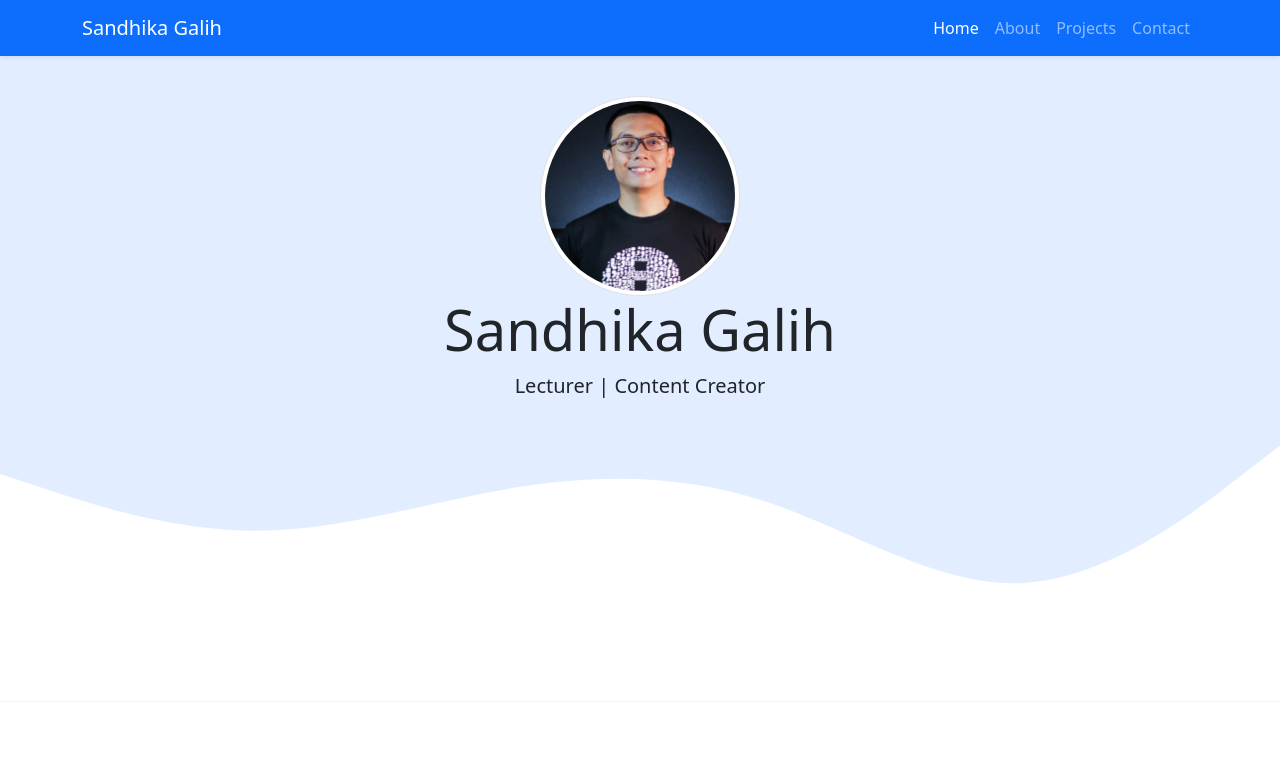
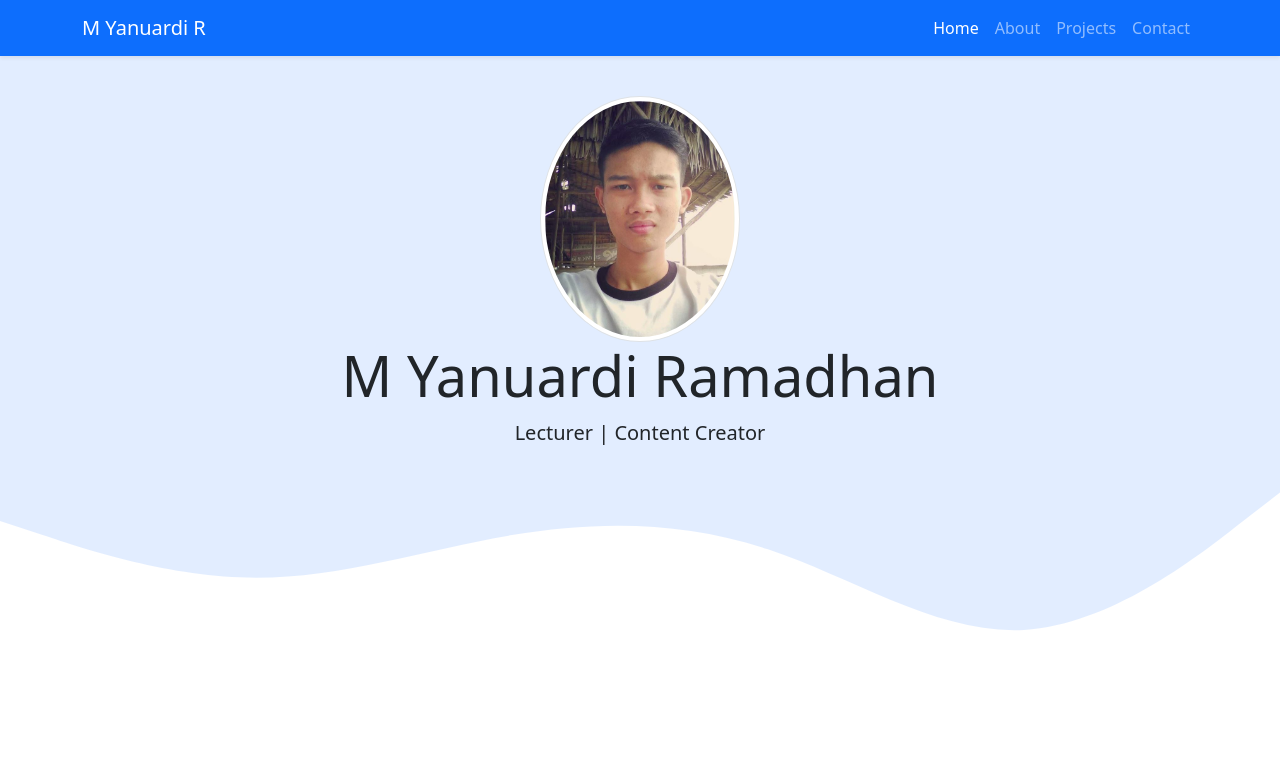
Before and after one commit to mYanuardiRamadhan/myanuardiramadhan.github.io, a plain HTML site: page index.html in a window 1280 px wide. Shown: the top 779 px of the page. Drawn offline with nearby package versions, Linux system fonts and the light colour scheme.

Commit message:
mengubah isi konten

```diff
--- a/index.html
+++ b/index.html
@@ -14,13 +14,13 @@
     <!-- My CSS -->
     <link rel="stylesheet" href="style.css" />
 
-    <title>My Portfolio | Sandhika Galih</title>
+    <title>My Portfolio | M Yanuardi Ramadhan</title>
   </head>
   <body id="home">
     <!-- Navbar -->
     <nav class="navbar navbar-expand-lg navbar-dark bg-primary shadow-sm fixed-top">
       <div class="container">
-        <a class="navbar-brand" href="#">Sandhika Galih</a>
+        <a class="navbar-brand" href="#">M Yanuardi R</a>
         <button class="navbar-toggler" type="button" data-bs-toggle="collapse" data-bs-target="#navbarNav" aria-controls="navbarNav" aria-expanded="false" aria-label="Toggle navigation">
           <span class="navbar-toggler-icon"></span>
         </button>
@@ -46,8 +46,8 @@
 
     <!-- Jumbotron -->
     <section class="jumbotron text-center">
-      <img src="img/sandhika.jpg" alt="Sandhika Galih" width="200" class="rounded-circle img-thumbnail" />
-      <h1 class="display-4">Sandhika Galih</h1>
+      <img src="img/romi.jpg" alt="Sandhika Galih" width="200" class="rounded-circle img-thumbnail" />
+      <h1 class="display-4">M Yanuardi Ramadhan</h1>
       <p class="lead">Lecturer | Content Creator</p>
       <svg xmlns="http://www.w3.org/2000/svg" viewBox="0 0 1440 320">
         <path
@@ -197,7 +197,7 @@
 
     <!-- Footer -->
     <footer class="bg-primary text-white text-center pb-5">
-      <p>Created with <i class="bi bi-heart-fill text-danger"></i> by <a href="https://www.instagram.com/sandhikagalih/" class="text-white fw-bold">Sandhika Galih</a></p>
+      <p>Created with <i class="bi bi-heart-fill text-danger"></i> by <a href="https://www.instagram.com/myrromy/" class="text-white fw-bold">M Yanuardi Ramadhan</a></p>
     </footer>
     <!-- Akhir Footer -->
 
```
Also changed, not shown: img/romi.jpg (added), img/sandhika.jpg (deleted).
